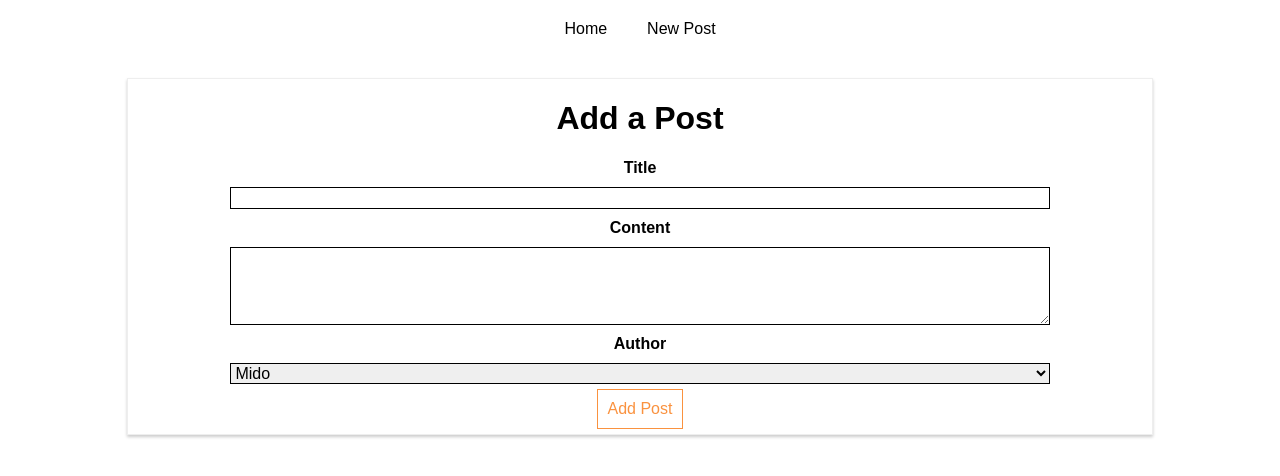
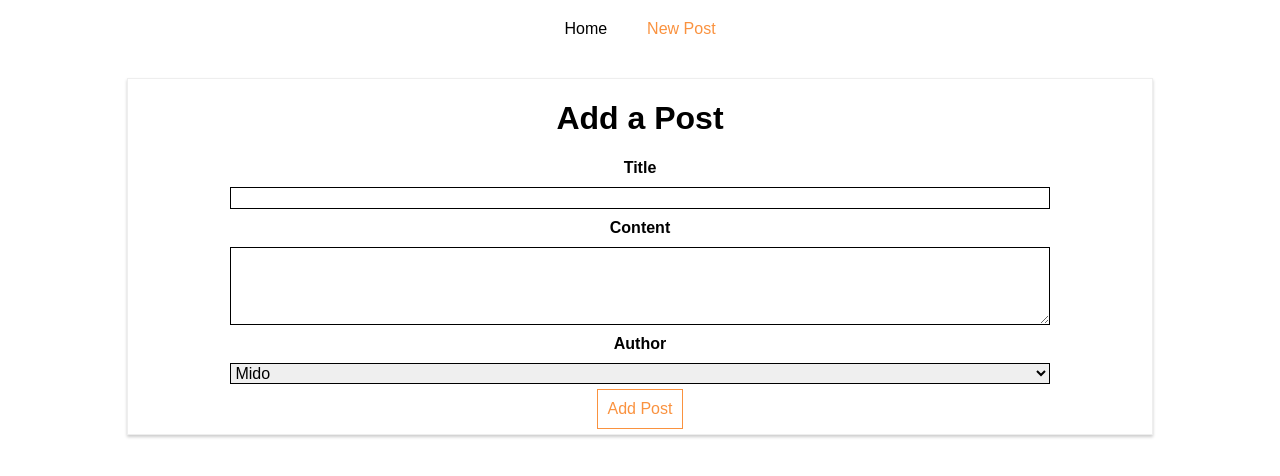
Before and after one commit to saryjamie/dailypost, a React (Create React App) app: page /new-post in a window 1280 px wide. Shown: the top 476 px of the page. Built offline with nearby package versions, Linux system fonts and the light colour scheme.

Commit message:
fixing the Blog.css so that the links have an orange color when active and also adding the keyword exact after the / in the NavLink tag

```diff
--- a/src/containers/Blog/Blog.css
+++ b/src/containers/Blog/Blog.css
@@ -17,6 +17,7 @@
 }
 
 .Blog a:hover,
-.Blog a:active {
+.Blog a:active,
+.Blog a.active {
   color: #fa923f;
 }
--- a/src/containers/Blog/Blog.js
+++ b/src/containers/Blog/Blog.js
@@ -14,7 +14,9 @@
           <nav>
             <ul>
               <li>
-                <NavLink to="/">Home</NavLink>
+                <NavLink to="/" exact>
+                  Home
+                </NavLink>
               </li>
               <li>
                 <NavLink
```
